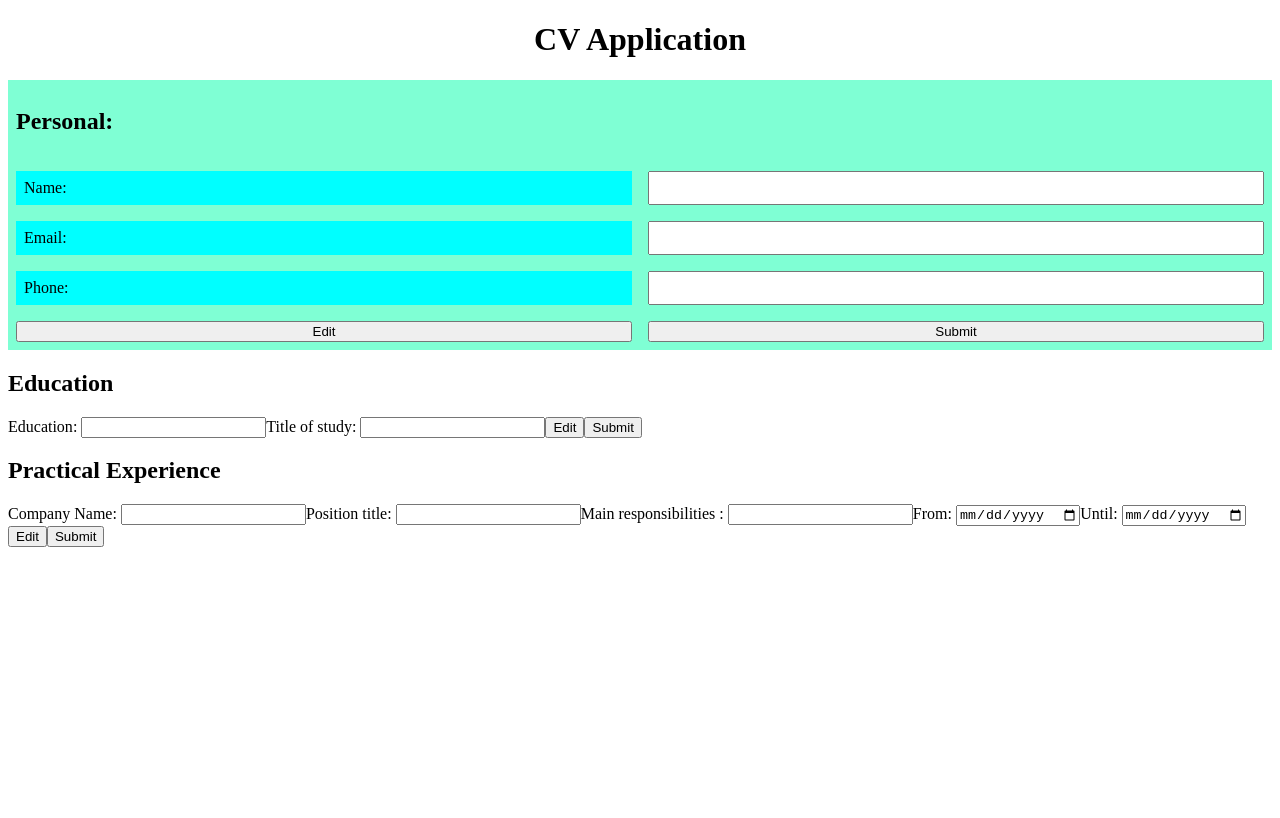
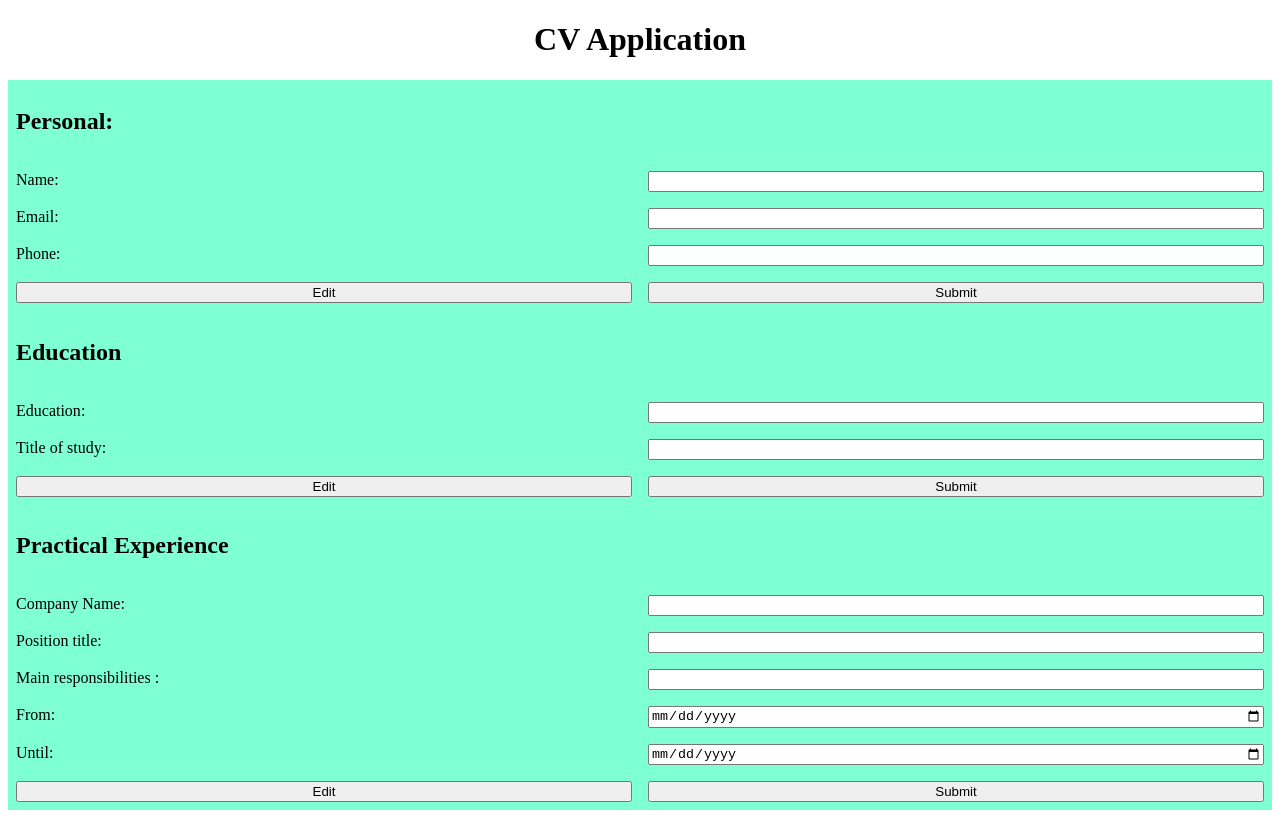
Before and after one commit to WenardKen57/cv-application, a React (Vite) app: page / in a window 1280 px wide. Built offline with nearby package versions, Linux system fonts and the light colour scheme.

Commit message:
Add general style for each section

```diff
--- a/src/components/CV.jsx
+++ b/src/components/CV.jsx
@@ -1,6 +1,7 @@
 import PersonalSection from "./PersonalSection";
 import EducationSection from "./EducationSection";
 import PracticalSection from "./PracticalExperienceSection";
+import './style/style.css'
 
 export default function CV() {
   return (
--- a/src/components/EducationSection.jsx
+++ b/src/components/EducationSection.jsx
@@ -4,6 +4,7 @@ export default function EducationSection() {
   return (
     <Section
       name="Education"
+      className={"educationSection"}
       inputs={{
         school: { type: "text", label: "Education", value: "" },
         titleOfStudy: { type: "text", label: "Title of study" },
--- a/src/components/PersonalSection.jsx
+++ b/src/components/PersonalSection.jsx
@@ -1,5 +1,4 @@
 import Section from "./Section";
-import "./style/PersonalSectionStyle.css";
 
 export default function PersonalSection() {
   return (
--- a/src/components/PracticalExperienceSection.jsx
+++ b/src/components/PracticalExperienceSection.jsx
@@ -4,6 +4,7 @@ export default function PracticalSection() {
   return (
     <Section
       name="Practical Experience"
+      className={"practicalSection"}
       inputs={{
         companyName: {
           type: "text",
--- a/src/components/style/PersonalSectionStyle.css
+++ b/src/components/style/style.css
@@ -1,3 +1,5 @@
+.practicalSection,
+.educationSection,
 .personalSection {
   padding: 0.5em;
   display: grid;
@@ -6,11 +8,8 @@
   gap: 1em;
 }
 
+.educationSection > h2,
+.practicalSection > h2,
 .personalSection > h2 {
   grid-column: 1 / 3;
 }
-
-.personalSection > label {
-  background-color: aqua;
-  padding: 0.5rem;
-}
```
